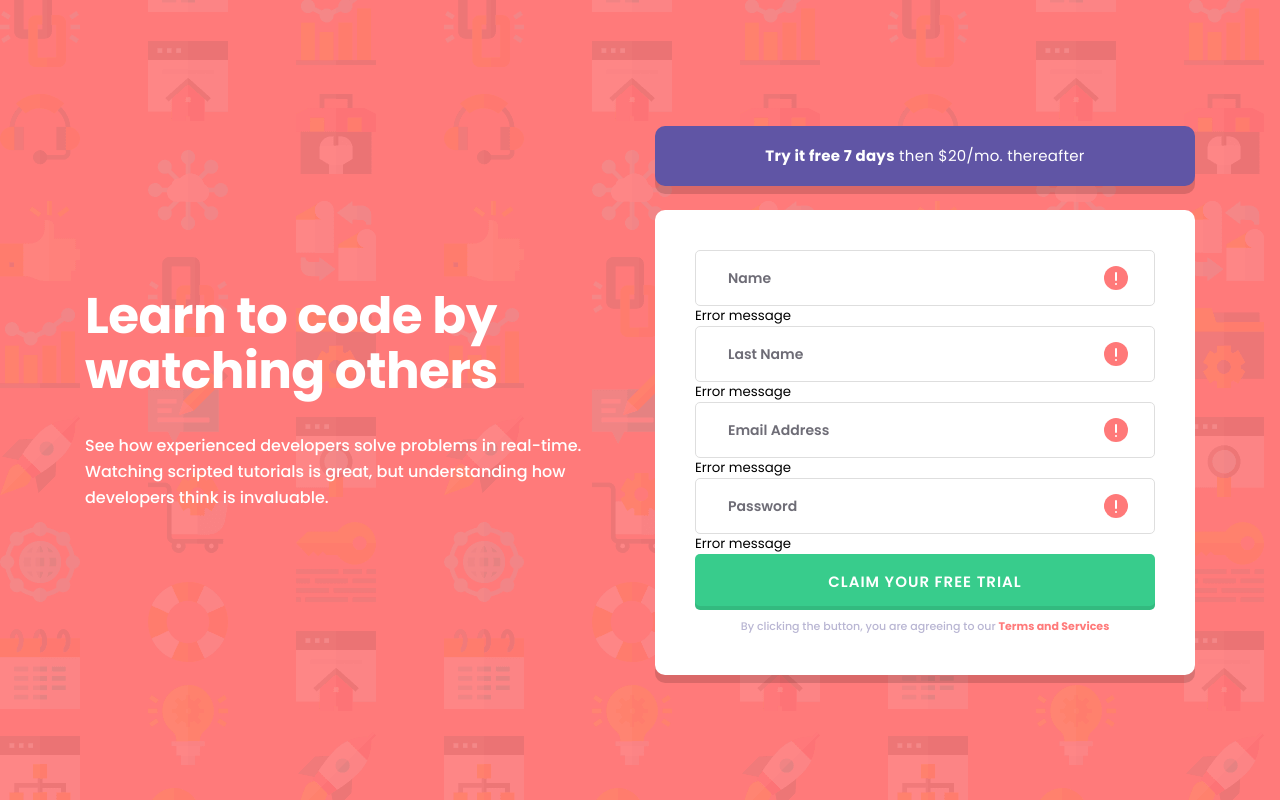
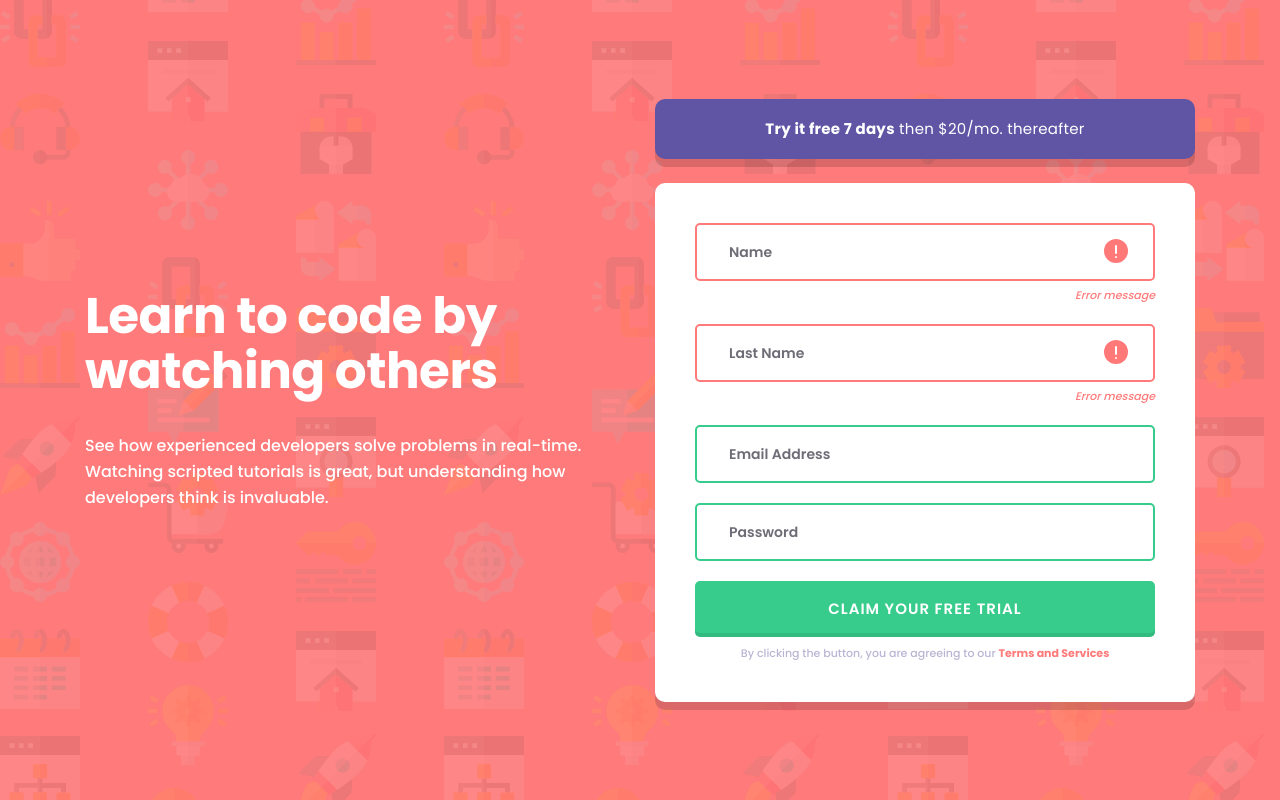
Before and after one commit to diogo-kappaun/intro-component-with-signup-form, a plain HTML site: page index.html in a window 1280 px wide. Drawn offline with Linux system fonts and the light colour scheme.

Commit message:
update-css

```diff
--- a/src/css/styles.css
+++ b/src/css/styles.css
@@ -118,6 +118,7 @@ body {
   text-align: center;
   line-height: 2.6rem;
   margin-bottom: 2.4rem;
+  cursor: default;
 }
 
 .form-section .form {
@@ -126,7 +127,7 @@ body {
   background-color: var(--white);
   border-radius: 1rem;
   box-shadow: 0px 8px 0px rgba(0, 0, 0, 0.14688);
-  padding: 4rem;
+  padding: 2rem 4rem;
 }
 
 .form-section .form .form-control {
@@ -147,6 +148,7 @@ body {
   color: var(--dark-blue);
   line-height: 2.4rem;
   border: 1px solid var(--light-grey);
+  margin-top: 2rem;
 }
 
 .form-section .form .form-control > input::placeholder {
@@ -160,9 +162,14 @@ body {
 }
 
 .form-section .form .form-control > img {
+  display: none;
   position: absolute;
   right: 27px;
-  top: 16px;
+  top: 36px;
+}
+
+.form-section .form .form-control > small {
+  display: none;
 }
 
 .form-section .form > button {
@@ -178,6 +185,12 @@ body {
   letter-spacing: 1px;
   padding: 1.5rem;
   text-align: center;
+  margin-top: 2rem;
+  transition: 0.3s;
+}
+
+.form-section .form > button:hover {
+  background-color: var(--light-green);
 }
 
 .form-section .form .terms {
@@ -186,8 +199,40 @@ body {
   color: var(--grayish-blue);
   align-self: center;
   margin-top: 0.8rem;
+  margin-bottom: 2rem;
+  cursor: default;
 }
 
 .form-section .form .terms > strong {
   color: var(--red);
+  cursor: pointer;
 }
+
+
+
+/* Error */
+
+.form-section .form .form-control.error > input {
+  border: 2px solid var(--red);
+  color: var(--red);
+}
+
+.form-section .form .form-control.error > img {
+  display: block;
+}
+
+.form-section .form .form-control.error > small {
+  display: block;
+  color: var(--red);
+  font-size: 1.1rem;
+  font-weight: 500;
+  font-style: italic;
+  align-self: flex-end;
+  margin-top: 0.6rem;
+  cursor: default;
+}
+
+.form-section .form .form-control.success > input {
+  border: 2px solid var(--green);
+  color: var(--green);
+}
```
